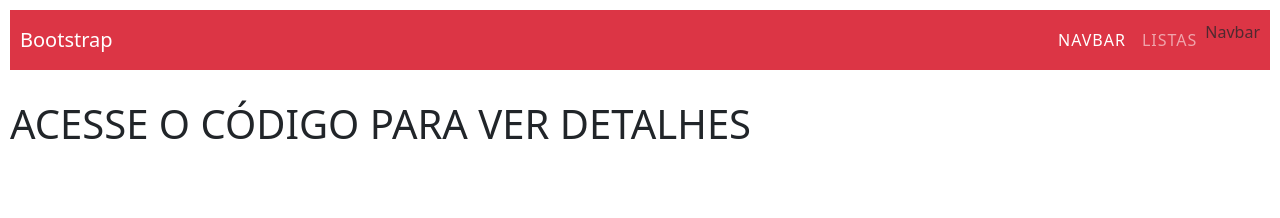
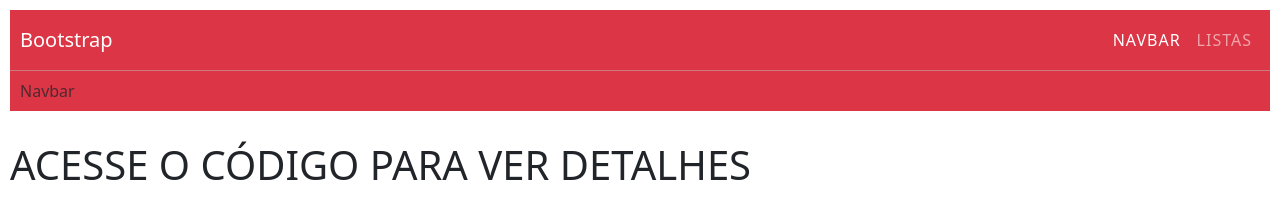
Before and after one commit to SixRly/bootstrap, a website: page index.html in a window 1280 px wide. Drawn offline with nearby package versions, Linux system fonts and the light colour scheme.

Commit message:
navbar att

```diff
--- a/index.html
+++ b/index.html
@@ -12,7 +12,9 @@
 <body id="index" style="margin: 10px;">
     <nav class="navbar navbar-expand-sm navbar-dark bg-danger">
 
-        <a class="navbar-brand" href="">Bootstrap</a>
+
+
+           <a class="navbar-brand" href="">Bootstrap</a>
 
         <button class="navbar-toggler" data-bs-toggle="collapse" data-bs-target="#barra">
             <span class="navbar-toggler-icon"></span>
@@ -27,15 +29,19 @@
                 <a class="nav-link" href="list.html">Listas</a>
             </li>
         </ul>
-        <div id="ol">
-            <ol class="breadcrumb">
-                <li class="breadcrumb-item active">
-                    Navbar
+
+    </div>
+    </nav>
+
+
+    <div class="list-group-item bg-danger" id="ol">
+            <ol class="  breadcrumb">
+                <li class=" breadcrumb-item active">
+                    <span>Navbar</span>
                 </li>
             </ol>
         </div>
-    </div>
-    </nav>
+
 
     <h1>ACESSE O CÓDIGO PARA VER DETALHES</h1>
 
--- a/main.css
+++ b/main.css
@@ -1,6 +1,5 @@
 nav.navbar {
     padding: 10px;
-    margin-bottom: 30px;
 }
 
 .navbar-nav {
@@ -15,3 +14,10 @@ body#list div#ol .breadcrumb-item a {
     color: #fff;
     font-weight: 405;
 }
+
+div#ol {
+   border-top: 0.5px solid rgba(190, 190, 190, 0.5);
+   padding: 0 0 0px 10px;
+   line-height: 40px;
+   margin-bottom: 30px;
+}
--- a/main.js
+++ b/main.js
@@ -1,5 +1,5 @@
 $(document).ready(function() {
-    $('.navbar-nav a, .breadcrumb a').on('click', function() {
+    $('.navbar-nav a').on('click', function() {
         if ($('.navbar-toggler').is(':visible')) {
             $('.navbar-toggler').click();
         }
```
Also changed, not shown: list.html (+7 -3 lines).
